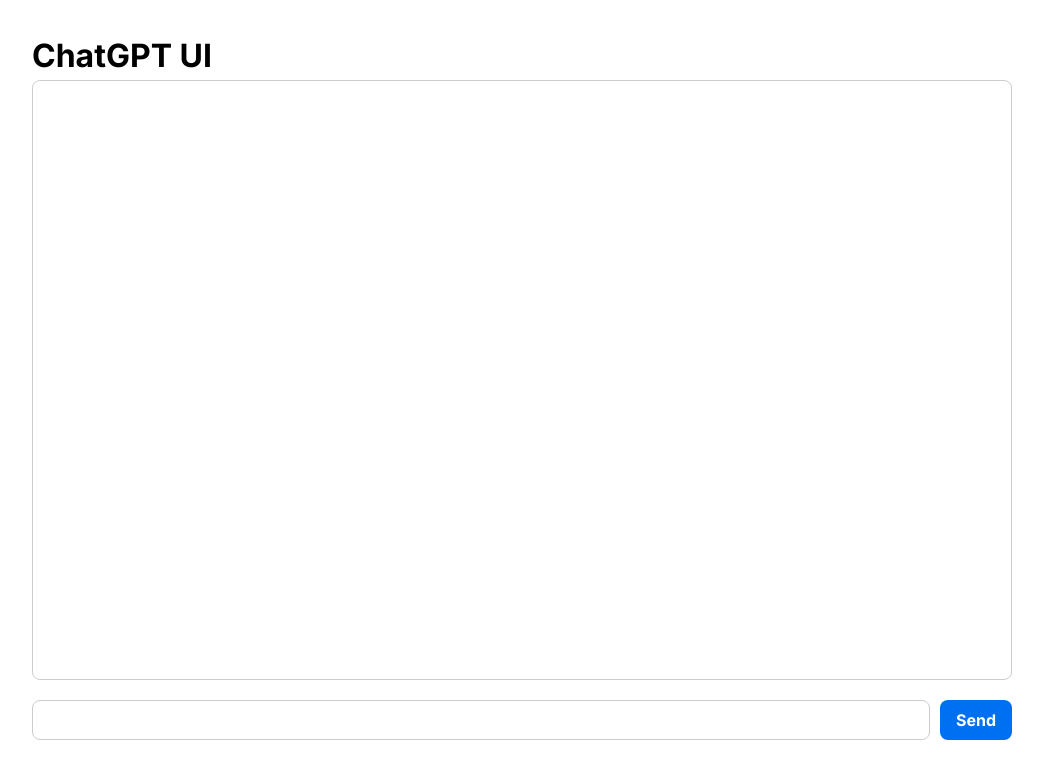
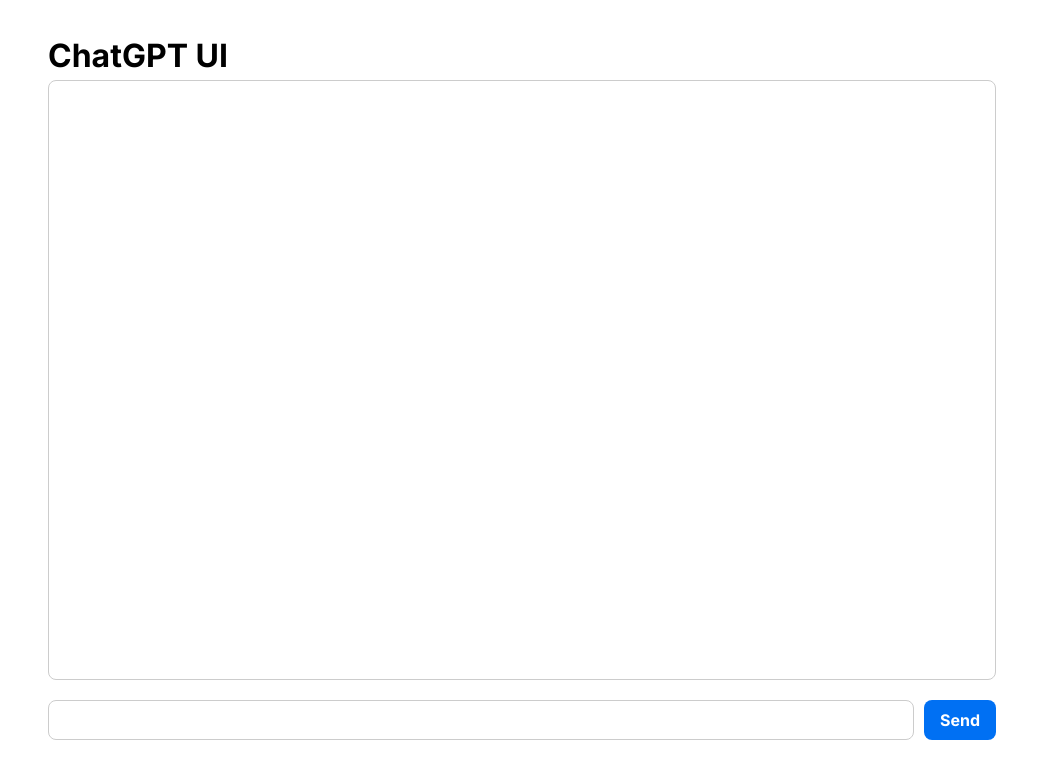
Before and after one commit to acifani/chatgpt-ui, a Next.js app: page / in a window 1280 px wide. Shown: the top 778 px of the page, without its empty margins (118-1161 px from the left). Built offline with nearby package versions, Linux system fonts and the light colour scheme.

Commit message:
feat: add system prompt

```diff
--- a/app/message.tsx
+++ b/app/message.tsx
@@ -4,11 +4,13 @@
 import styles from './message.module.css';
 
 export interface Message {
-  role: 'assistant' | 'user';
+  role: 'assistant' | 'user' | 'system';
   content: string;
 }
 
 export function ChatLine({ msg }: { msg: Message }) {
+  if (msg.role === 'system') return null;
+
   return (
     <div className={styles.message + ' ' + styles[msg.role]}>
       <p className={styles.role}>{msg.role}</p>
--- a/app/page.module.css
+++ b/app/page.module.css
@@ -1,8 +1,8 @@
 .container {
   max-width: 980px;
   margin: 0 auto;
-  padding: 2rem 0;
-  min-height: 100%;
+  padding: 2rem 1rem;
+  max-height: 100vh;
   display: flex;
   flex-direction: column;
 }
--- a/app/page.tsx
+++ b/app/page.tsx
@@ -7,9 +7,15 @@
 
 const inter = Inter({ subsets: ['latin'] });
 
+const systemMessage: Message = {
+  role: 'system',
+  content:
+    'You are ChatGPT, a large language model trained by OpenAI. Answer as concisely as possible.',
+};
+
 export default function Home() {
   const [input, setInput] = useState('');
-  const [messages, setMessages] = useState<Message[]>([]);
+  const [messages, setMessages] = useState<Message[]>([systemMessage]);
   const [isLoading, setIsLoading] = useState<boolean>(false);
 
   async function handleSubmit(e: FormEvent) {
```
